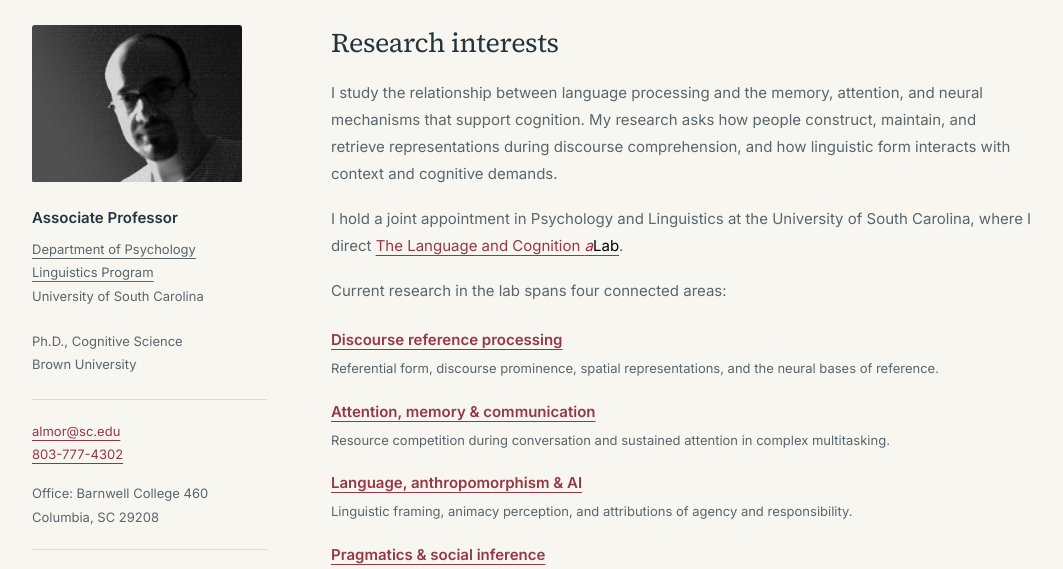
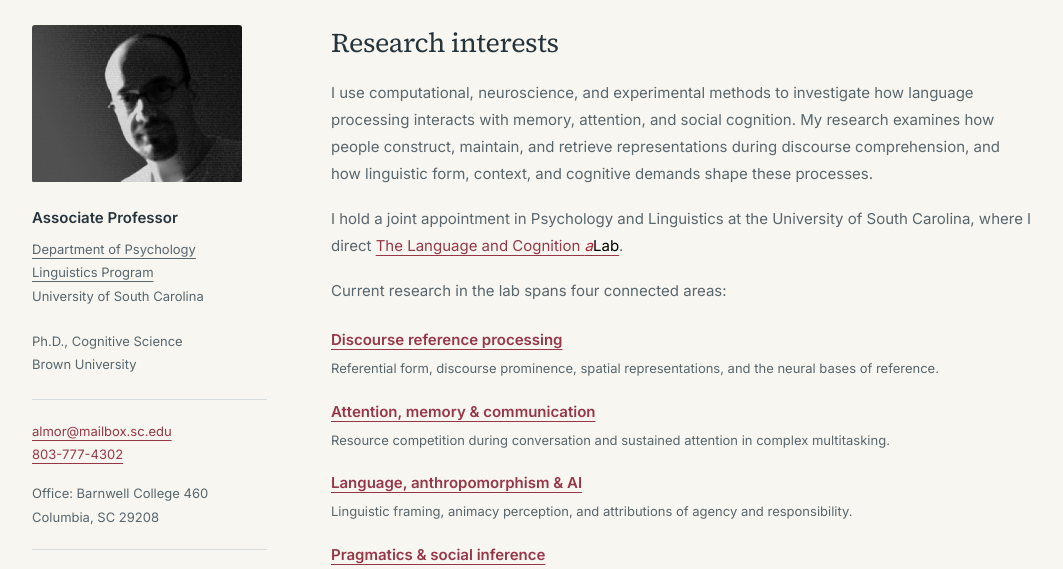
Before and after one commit to amitalmor/personal-site, a plain HTML site: page index.html in a window 1280 px wide. Shown: the part 209-778 px from the top of the page, without its empty margins (108-1171 px from the left). Drawn offline with Linux system fonts and the light colour scheme.

Commit message:
Update approved research description and contact email

```diff
--- a/index.html
+++ b/index.html
@@ -16,12 +16,12 @@
 <p class="appointment">Associate Professor</p>
 <p><a href="https://sc.edu/study/colleges_schools/artsandsciences/psychology/">Department of Psychology</a><br><a href="https://sc.edu/study/colleges_schools/artsandsciences/linguistics/">Linguistics Program</a><br>University of South Carolina</p>
 <p class="education">Ph.D., Cognitive Science<br>Brown University</p>
-<div class="contact"><a href="mailto:almor@sc.edu">almor@sc.edu</a><br><a href="tel:+18037774302">803-777-4302</a><p>Office: Barnwell College 460<br>Columbia, SC 29208</p></div>
+<div class="contact"><a href="mailto:almor@mailbox.sc.edu">almor@mailbox.sc.edu</a><br><a href="tel:+18037774302">803-777-4302</a><p>Office: Barnwell College 460<br>Columbia, SC 29208</p></div>
 <div class="academic-links"><a href="downloads/Amit_Almor_CV.pdf">Curriculum vitae (PDF) ↗</a><a href="https://alab.amitalmor.com/publications.html">Publications ↗</a><a href="https://alab.amitalmor.com/">The Language and Cognition <span class="lab-word"><em class="a">a</em>Lab</span> ↗</a></div>
 </aside>
 <main id="main">
 <section id="research"><h2>Research interests</h2>
-<p>I study the relationship between language processing and the memory, attention, and neural mechanisms that support cognition. My research asks how people construct, maintain, and retrieve representations during discourse comprehension, and how linguistic form interacts with context and cognitive demands.</p>
+<p>I use computational, neuroscience, and experimental methods to investigate how language processing interacts with memory, attention, and social cognition. My research examines how people construct, maintain, and retrieve representations during discourse comprehension, and how linguistic form, context, and cognitive demands shape these processes.</p>
 <p>I hold a joint appointment in Psychology and Linguistics at the University of South Carolina, where I direct <a href="https://alab.amitalmor.com/">The Language and Cognition <span class="lab-word"><em class="a">a</em>Lab</span></a>.</p>
 <p>Current research in the lab spans four connected areas:</p>
 <ul class="areas">
```
